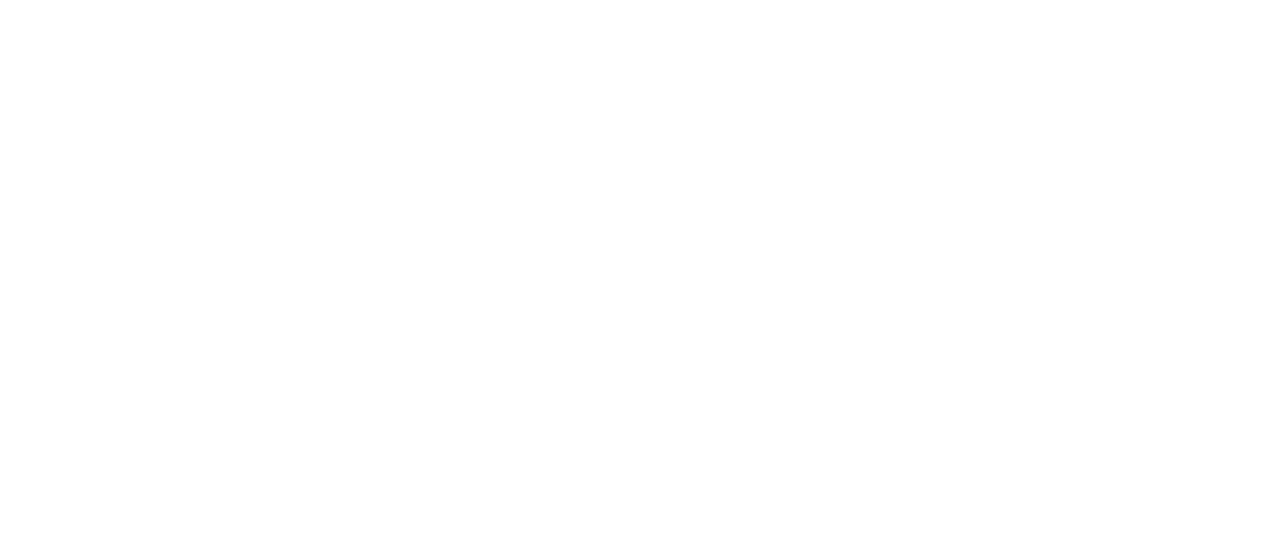
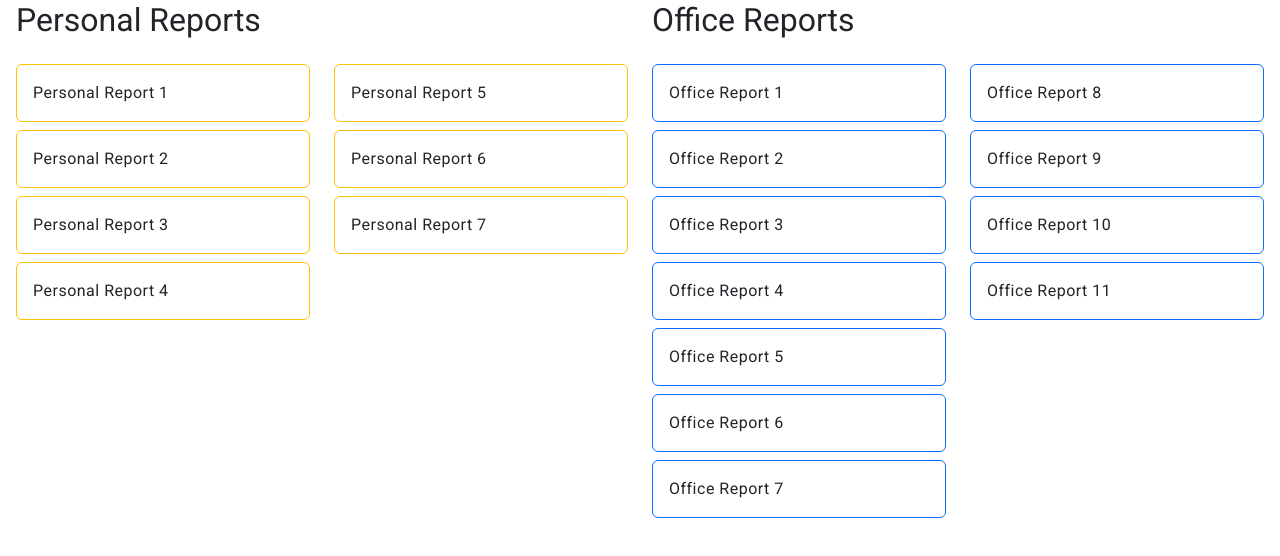
Before and after one commit to GrandAmir72/en-punch-card, an Angular app in the folder en-puch-card-app/: page /mainReport in a window 1280 px wide. Before the commit this address led to /. Shown: the top 556 px of the page. Built offline with nearby package versions, Linux system fonts and the light colour scheme.

Commit message:
add report

```diff
--- /dev/null
+++ b/en-puch-card-app/src/app/components/Dashboard/Reports/report/report.component.html
@@ -0,0 +1,76 @@
+<div class="row">
+    <div class="col">
+        <h4>Personal Reports</h4>
+        <div class="row">
+            <div class="col-6">
+                <div class="card border-warning p-3 my-2 w-100">
+                    Personal Report 1
+                </div>
+                <div class="card border-warning p-3 my-2 w-100">
+                    Personal Report 2
+                </div>
+                <div class="card border-warning p-3 my-2 w-100">
+                    Personal Report 3
+                </div>
+                <div class="card border-warning p-3 my-2 w-100">
+                    Personal Report 4
+                </div>
+            </div>
+            <div class="col-6">
+                <div class="card border-warning p-3 my-2 w-100">
+                    Personal Report 5
+                </div>
+                <div class="card border-warning p-3 my-2 w-100">
+                    Personal Report 6
+                </div>
+                <div class="card border-warning p-3 my-2 w-100">
+                    Personal Report 7
+                </div>
+            </div>
+        </div>
+
+    </div>
+    <div class="col">
+        <h4>Office Reports</h4>
+        <div class="row">
+            <div class="col-6">
+                <div class="card border-primary p-3 my-2 w-100">
+                    Office Report 1
+                </div>
+                <div class="card border-primary p-3 my-2 w-100">
+                    Office Report 2
+                </div>
+                <div class="card border-primary p-3 my-2 w-100">
+                    Office Report 3
+                </div>
+                <div class="card border-primary p-3 my-2 w-100">
+                    Office Report 4
+                </div>
+                <div class="card border-primary p-3 my-2 w-100">
+                    Office Report 5
+                </div>
+                <div class="card border-primary p-3 my-2 w-100">
+                    Office Report 6
+                </div>
+                <div class="card border-primary p-3 my-2 w-100">
+                    Office Report 7
+                </div>
+            </div>
+            <div class="col-6">
+
+                <div class="card border-primary p-3 my-2 w-100">
+                    Office Report 8
+                </div>
+                <div class="card border-primary p-3 my-2 w-100">
+                    Office Report 9
+                </div>
+                <div class="card border-primary p-3 my-2 w-100">
+                    Office Report 10
+                </div>
+                <div class="card border-primary p-3 my-2 w-100">
+                    Office Report 11
+                </div>
+            </div>
+        </div>
+    </div>
+</div>
--- a/en-puch-card-app/src/app/components/Dashboard/dashboard-module/dashboard-module-routing.module.ts
+++ b/en-puch-card-app/src/app/components/Dashboard/dashboard-module/dashboard-module-routing.module.ts
@@ -24,6 +24,13 @@
             (m) => m.AttendanceModuleModule
           ),
       },
+      {
+        path: 'reports',
+        loadChildren: () =>
+          import('../Reports/report-module/report-module.module').then(
+            (m) => m.ReportModuleModule
+          ),
+      },
     ],
   },
 ];
--- a/en-puch-card-app/src/app/components/Dashboard/dashboard-module/dashboard-module.module.ts
+++ b/en-puch-card-app/src/app/components/Dashboard/dashboard-module/dashboard-module.module.ts
@@ -11,6 +11,7 @@
 import { SharedModuleModule } from '../../Shared/shared-module/shared-module.module';
 import { OfficesModuleModule } from '../Offices/offices-module/offices-module.module';
 import { AttendanceModuleModule } from '../Attendance/attendance-module/attendance-module.module';
+import { ReportModuleModule } from '../Reports/report-module/report-module.module';
 
 @NgModule({
   declarations: [DashboardComponent, MainDashboardComponent, NavbarComponent],
@@ -23,6 +24,7 @@
     MatSelectModule,
     SharedModuleModule,
     AttendanceModuleModule,
+    ReportModuleModule,
     OfficesModuleModule
   ],
 })
--- a/en-puch-card-app/src/app/components/Navbar/navbar/navbar.component.html
+++ b/en-puch-card-app/src/app/components/Navbar/navbar/navbar.component.html
@@ -13,12 +13,18 @@
         <div class="set-alternative-justify collapse navbar-collapse" id="navbarSupportedContent">
             <button class="border-0" mat-stroked-button [routerLink]="['/dashboard/offices/all']"
                 routerLinkActive="active-button" [routerLinkActiveOptions]="{ exact: true }">Offices</button>
-            <button class="border-0" mat-stroked-button routerLinkActive="active-button" [routerLinkActiveOptions]="{ exact: true }">Reports</button>
-            <button class="border-0" mat-stroked-button [routerLink]="['/dashboard/attendance/setAttendance']" routerLinkActive="active-button" [routerLinkActiveOptions]="{ exact: true }">Attendance</button>
-            <button class="border-0" mat-stroked-button routerLinkActive="active-button" [routerLinkActiveOptions]="{ exact: true }">Setting</button>
-            <button class="border-0" mat-stroked-button routerLinkActive="active-button" [routerLinkActiveOptions]="{ exact: true }">Cartable</button>
-            <button class="border-0" mat-stroked-button routerLinkActive="active-button" [routerLinkActiveOptions]="{ exact: true }">Leave</button>
-            <button class="border-0" mat-stroked-button routerLinkActive="active-button" [routerLinkActiveOptions]="{ exact: true }">Mission</button>
+            <button class="border-0" mat-stroked-button [routerLink]="['/dashboard/reports/mainReport']" routerLinkActive="active-button"
+                [routerLinkActiveOptions]="{ exact: true }">Reports</button>
+            <button class="border-0" mat-stroked-button [routerLink]="['/dashboard/attendance/setAttendance']"
+                routerLinkActive="active-button" [routerLinkActiveOptions]="{ exact: true }">Attendance</button>
+            <button class="border-0" mat-stroked-button routerLinkActive="active-button"
+                [routerLinkActiveOptions]="{ exact: true }">Setting</button>
+            <button class="border-0" mat-stroked-button routerLinkActive="active-button"
+                [routerLinkActiveOptions]="{ exact: true }">Cartable</button>
+            <button class="border-0" mat-stroked-button routerLinkActive="active-button"
+                [routerLinkActiveOptions]="{ exact: true }">Leave</button>
+            <button class="border-0" mat-stroked-button routerLinkActive="active-button"
+                [routerLinkActiveOptions]="{ exact: true }">Mission</button>
             <mat-form-field appearance="outline">
                 <mat-label>Current Office</mat-label>
                 <mat-select>
```
Also changed, not shown: en-puch-card-app/src/app/components/Dashboard/Reports/report-module/report-module-routing.module.ts (added, +13 -0 lines), en-puch-card-app/src/app/components/Dashboard/Reports/report-module/report-module.module.ts (added, +14 -0 lines), en-puch-card-app/src/app/components/Dashboard/Reports/report/report.component.ts (added, +10 -0 lines), en-puch-card-app/src/app/components/Dashboard/Reports/report/report.component.css (added), 1 other file (tests, documents, lock files or other folders).
